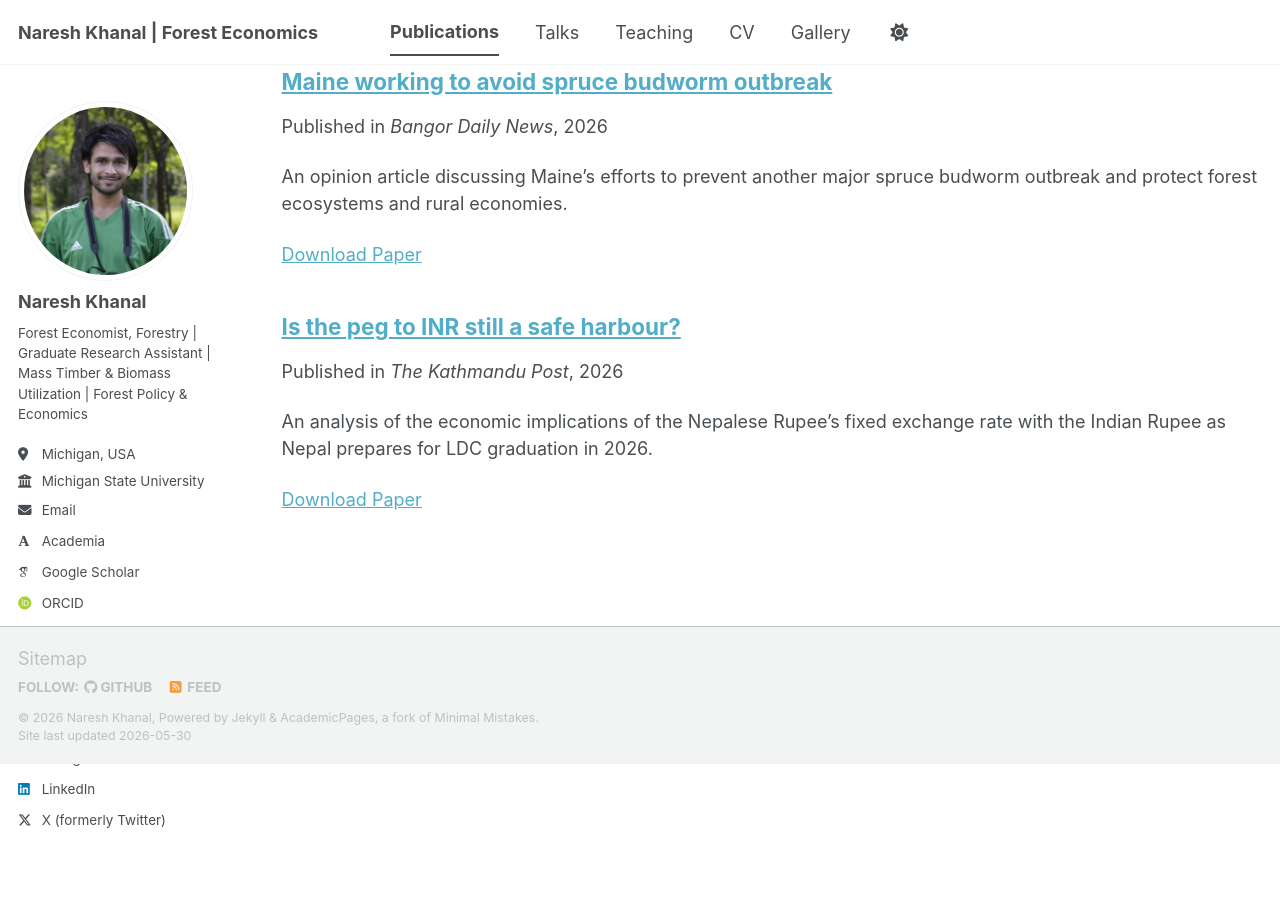
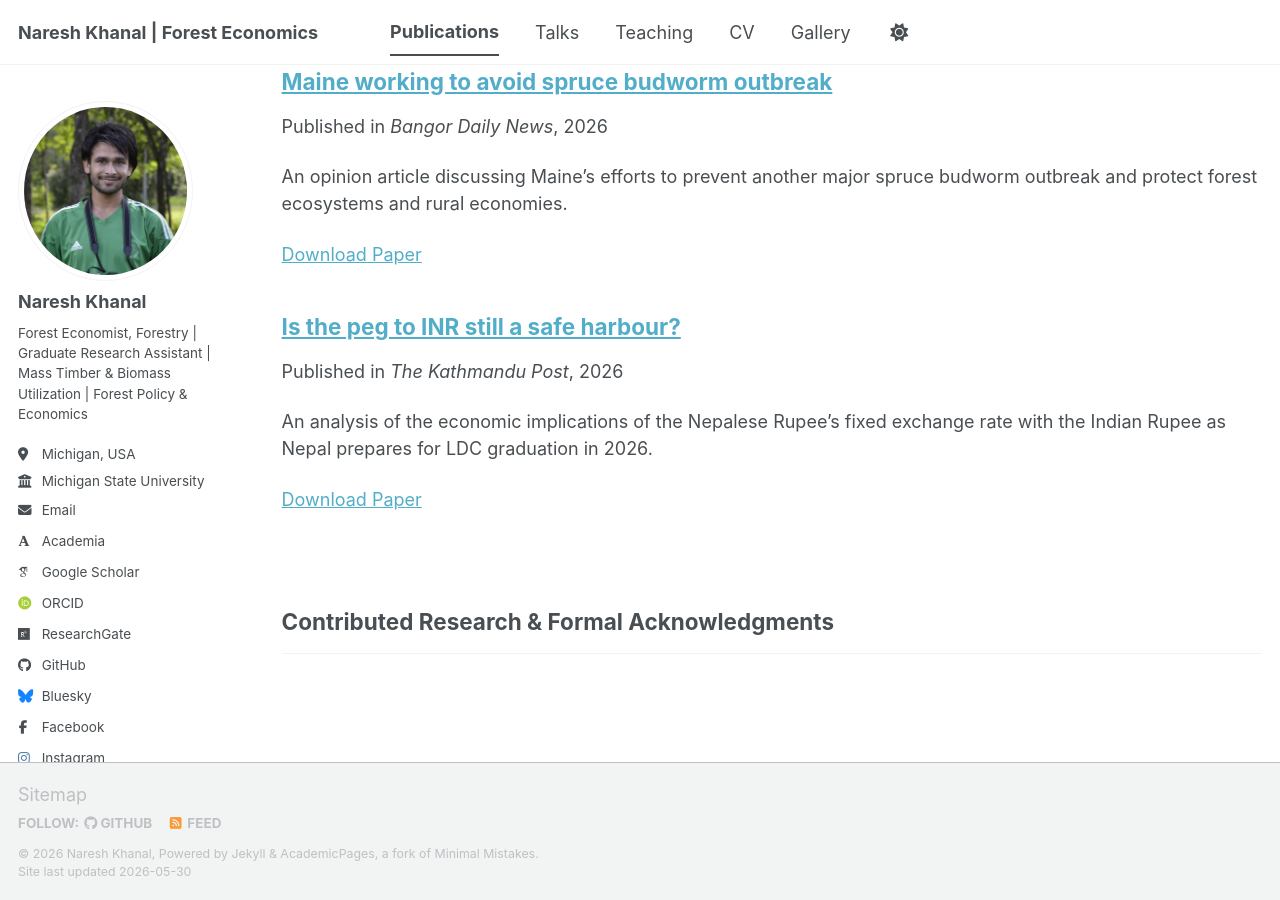
Before and after one commit to Nishani53/Nishani53.github.io, a Jekyll site: the page built from _pages/publications.html, in a window 1280 px wide and 900 px high, scrolled down 981 px. Built offline with Jekyll 4.4.1, drawn with Linux system fonts in a browser that asks for light colours; some web fonts are replaced; a script bundle is joined from its source files by our own code; library files that are not in the unit come from our copies.

Commit message:
Update publications.html

```diff
--- a/_pages/publications.html
+++ b/_pages/publications.html
@@ -30,3 +30,14 @@
     {% include archive-single.html %}
   {% endif %}
 {% endfor %}
+
+<br />
+
+<h2 id="acknowledgments">Contributed Research & Formal Acknowledgments</h2>
+<hr />
+
+{% for post in sorted_publications %}
+  {% if post.type == 'Acknowledgments' %}
+    {% include archive-single.html %}
+  {% endif %}
+{% endfor %}
```
